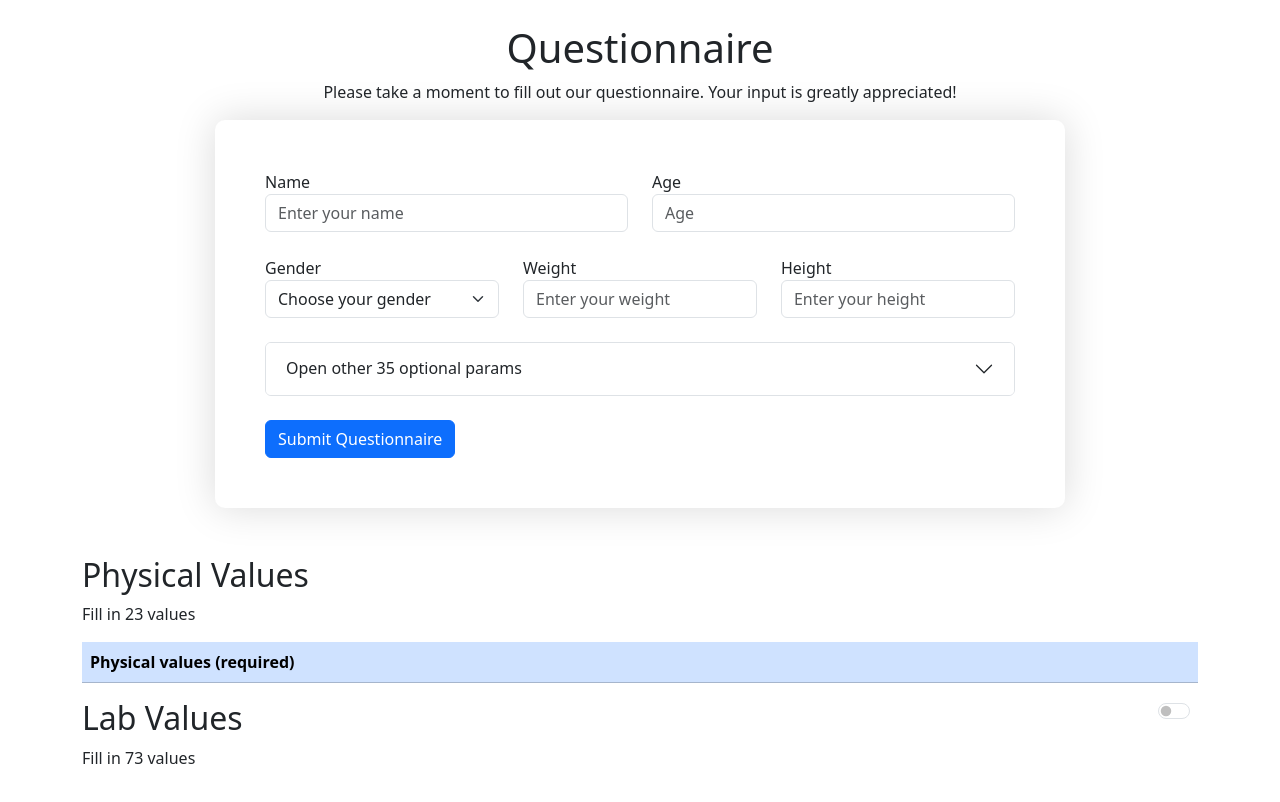
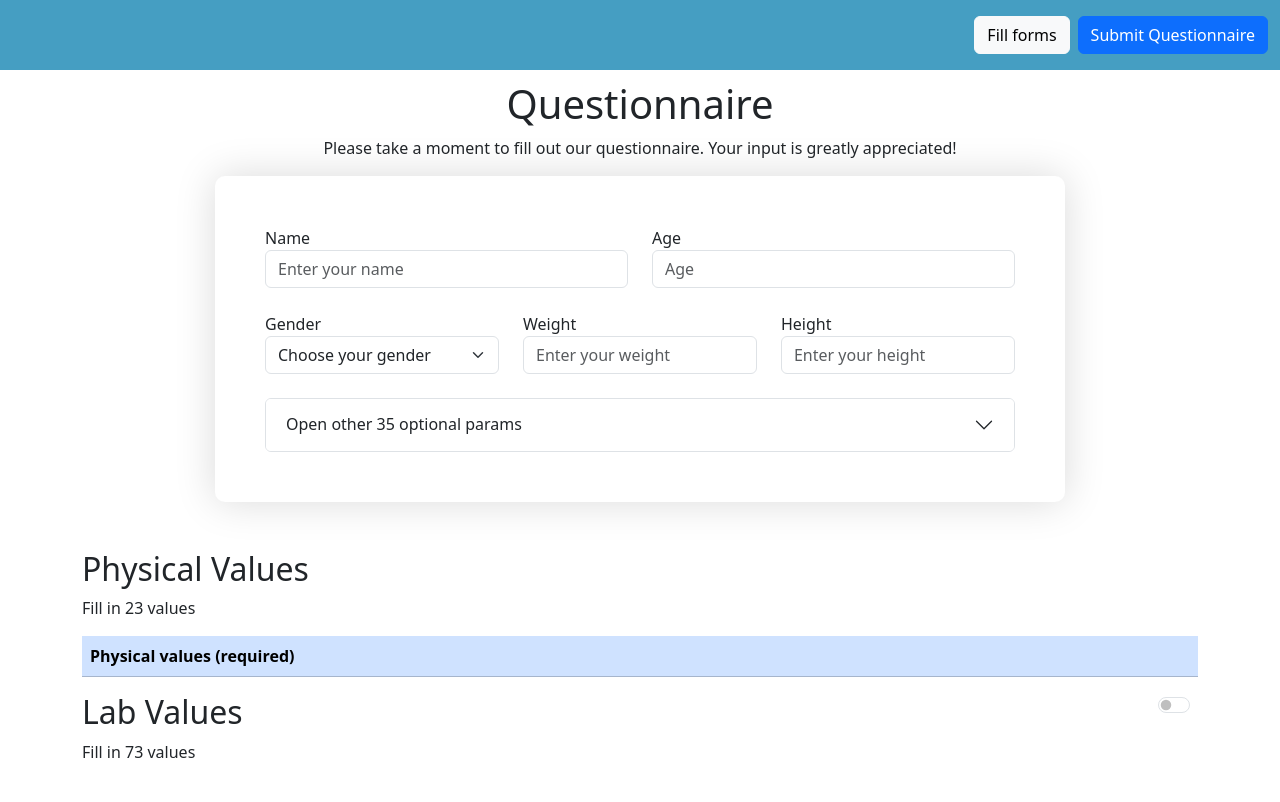
Before and after one commit to yurasytnyk/simedy, a website built with Vite: page index.html in a window 1280 px wide. Built offline with nearby package versions, Linux system fonts and the light colour scheme.

Commit message:
feat: add fill form button

```diff
--- a/index.html
+++ b/index.html
@@ -14,15 +14,27 @@
   </head>
   <body>
     <div id="app">
-      <div class="container mt-4 mb-5">
-        <header class="header">
-          <h1 class="text-center">Questionnaire</h1>
-          <p class="text-center">
-            Please take a moment to fill out our questionnaire. Your input is greatly appreciated!
-          </p>
-        </header>
+      <header>
+        <nav class="navbar fixed-top py-3">
+          <div class="container-fluid justify-content-end gap-2">
+            <button class="btn btn-light fill-form-btn">Fill forms</button>
+            <button class="btn btn-primary">Submit Questionnaire</button>
+          </div>
+        </nav>
+      </header>
 
-        <form class="questionnaire-form" method="post" enctype="multipart/form-data">
+      <section class="container mb-5 questionnaire-section">
+        <h1 class="text-center">Questionnaire</h1>
+        <p class="text-center">
+          Please take a moment to fill out our questionnaire. Your input is greatly appreciated!
+        </p>
+
+        <form
+          id="questionnaire"
+          class="questionnaire-form"
+          method="post"
+          enctype="multipart/form-data"
+        >
           <div class="row mb-4">
             <div class="col-md-6 form-group">
               <label for="name">Name</label>
@@ -32,6 +44,7 @@
                 id="name"
                 placeholder="Enter your name"
                 class="form-control"
+                data-default-value="Test user"
                 required
               />
             </div>
@@ -46,6 +59,7 @@
                 max="99"
                 class="form-control"
                 placeholder="Age"
+                data-default-value="20"
                 required
               />
             </div>
@@ -55,11 +69,12 @@
             <div class="form-group col-md-4">
               <label for="gender">Gender</label>
               <select
-                class="form-select"
+                class="form-select form-control"
                 id="gender"
                 name="gender"
                 required
                 aria-label="gender select"
+                data-default-value="male"
               >
                 <option disabled selected value>Choose your gender</option>
                 <option value="male">Male</option>
@@ -75,6 +90,7 @@
                 name="weight"
                 id="weight"
                 placeholder="Enter your weight"
+                data-default-value="20"
                 required
               />
             </div>
@@ -87,6 +103,7 @@
                 name="height"
                 id="height"
                 placeholder="Enter your height"
+                data-default-value="20"
                 required
               />
             </div>
@@ -124,10 +141,8 @@
               </div>
             </div>
           </div>
-
-          <button class="btn btn-primary mx-auto mt-4">Submit Questionnaire</button>
         </form>
-      </div>
+      </section>
 
       <div class="container mb-5">
         <div class="row">
--- a/main.js
+++ b/main.js
@@ -25,5 +25,17 @@ function toggleLabStep() {
   });
 }
 
+function fillForms() {
+  const fillFormBtn = document.querySelector(".fill-form-btn");
+  const defaultValues = document.forms["questionnaire"].querySelectorAll("[data-default-value]");
+
+  fillFormBtn.addEventListener("click", () => {
+    defaultValues.forEach((element) => {
+      element.value = element.dataset.defaultValue;
+    });
+  });
+}
+
 toggleLabsTable();
 toggleLabStep();
+fillForms();
--- a/package.json
+++ b/package.json
@@ -4,7 +4,7 @@
   "version": "0.0.0",
   "type": "module",
   "scripts": {
-    "dev": "vite",
+    "dev": "vite --open",
     "build": "vite build",
     "preview": "vite preview"
   },
--- a/style.css
+++ b/style.css
@@ -1,3 +1,15 @@
+:root {
+  --primary-color: #459ec2;
+}
+
+.navbar {
+  background-color: var(--primary-color);
+}
+
+.questionnaire-section {
+  margin-top: 5rem;
+}
+
 .questionnaire-form {
   background: #ffffff;
   max-width: 850px;
```
